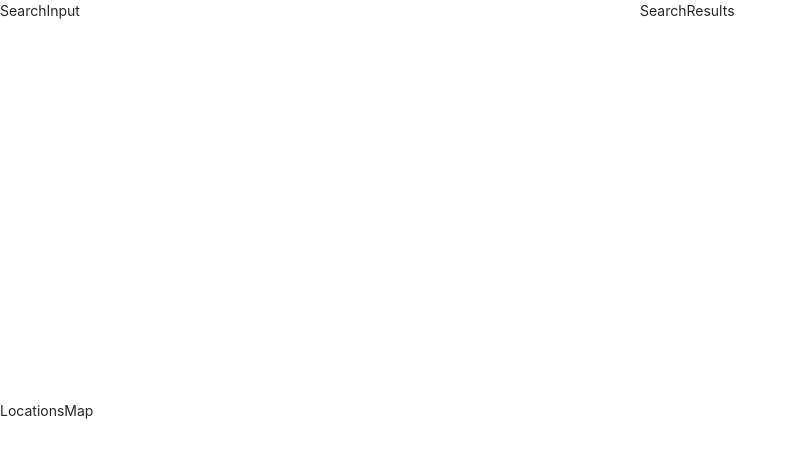
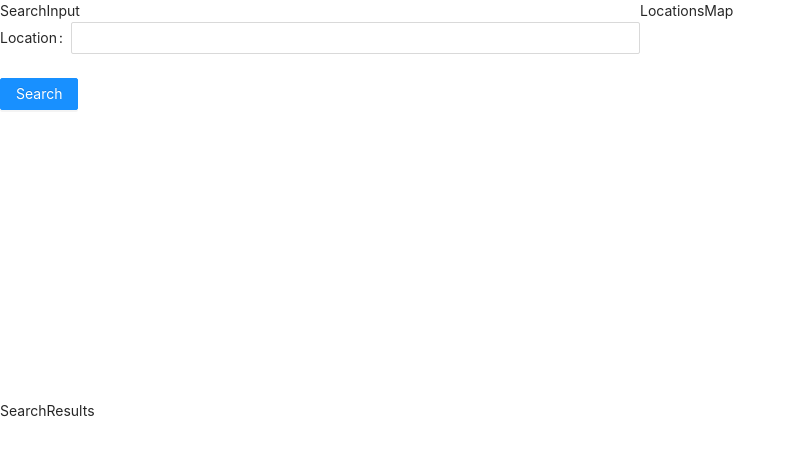
Before and after one commit to benlife5/restaurant-finder, a React (Create React App) app: page / in a window 1280 px wide. Shown: the top 454 px of the page, without its empty margins (0-797 px from the left). Built offline with nearby package versions, Linux system fonts and the light colour scheme; no server answers.

Commit message:
geocoding + pulling results

```diff
--- a/package.json
+++ b/package.json
@@ -39,5 +39,6 @@
   },
   "devDependencies": {
     "postcss": "^8.2.10"
-  }
+  },
+  "proxy": "https://maps.googleapis.com/maps/api/place/textsearch/json"
 }
--- a/src/App.js
+++ b/src/App.js
@@ -1,4 +1,5 @@
 import './App.css';
+import {useState} from "react";
 import {Row, Col} from 'antd';
 import 'antd/dist/antd.css';
 import SearchInput from './SearchInput.js';
@@ -6,14 +7,17 @@ import SearchResults from './SearchResults.js';
 import LocationsMap from './LocationsMap.js';
 
 function App() {
+
+  const [results, setResults] = useState(null);
+  console.log("TOP LEVEL", results)
   return (
     <div style={{height: "100%"}}>
       <Row style={{height: "50%"}}>
-        <Col span={12}><SearchInput /></Col>
-        <Col span={12}><SearchResults /></Col>
+        <Col span={12}><SearchInput setResults={setResults}/></Col>
+        <Col span={12}><LocationsMap /></Col>
       </Row>
       <Row style={{height: "50%"}}>
-        <Col span={24}><LocationsMap /></Col>
+        <Col span={24}><SearchResults /></Col>
       </Row>
     </div>
   );
--- a/src/SearchInput.js
+++ b/src/SearchInput.js
@@ -1,9 +1,67 @@
+import { Form, Input, Button } from "antd";
+const axios = require('axios');
+const GOOGLE_PLACES_API_KEY = process.env.REACT_APP_GOOGLE_PLACES_API_KEY;
+const GOOGLE_GEOCODING_API_KEY = process.env.REACT_APP_GOOGLE_GEOCODING_API_KEY;
+const RADIUS = 10;
+const getLocation = (input) => {
 
+};
 
-function SearchInput() {
+function SearchInput(props) {
+
+  const search = (values) => {
+    axios.get("https://maps.googleapis.com/maps/api/geocode/json", {
+      params: {
+        key: GOOGLE_GEOCODING_API_KEY,
+        address: values.location
+      }
+    })
+    .then( (res) => {
+      console.log("location", res);
+      if (res.data.status === "OK") {
+        return res.data.results[0].geometry.location;
+      }
+      else {
+        console.log("NOPE")
+      }
+    })
+    .then ( (coords) => {
+      axios.get("https://maps.googleapis.com/maps/api/place/nearbysearch/json", {
+        params: {
+          key: GOOGLE_PLACES_API_KEY,
+          location: coords.lat + "," + coords.lng,
+          radius: RADIUS,
+          keyword: "restaurant OR bar"
+        }
+      })
+      .then ( (res) => {
+        console.log("results", res);
+        props.setResults(res.data.results);
+      })
+      .catch((error) => console.log(error))
+    })
+    .catch((error) => console.log(error))
+  };
+
   return (
     <div>
       SearchInput
+      <Form
+        onFinish={search}
+      >
+        <Form.Item
+          label="Location"
+          name="location"
+        >
+          <Input span={8}/>
+        </Form.Item>
+
+        <Form.Item>
+          <Button type="primary" htmlType="submit">
+            Search
+          </Button>
+        </Form.Item>
+      </Form>
     </div>
   );
 }
```
Also changed, not shown: 1 other file (tests, documents, lock files or other folders).
